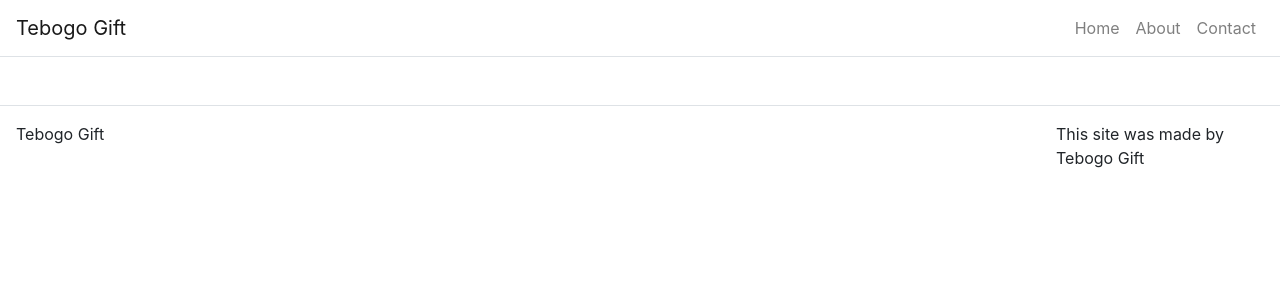
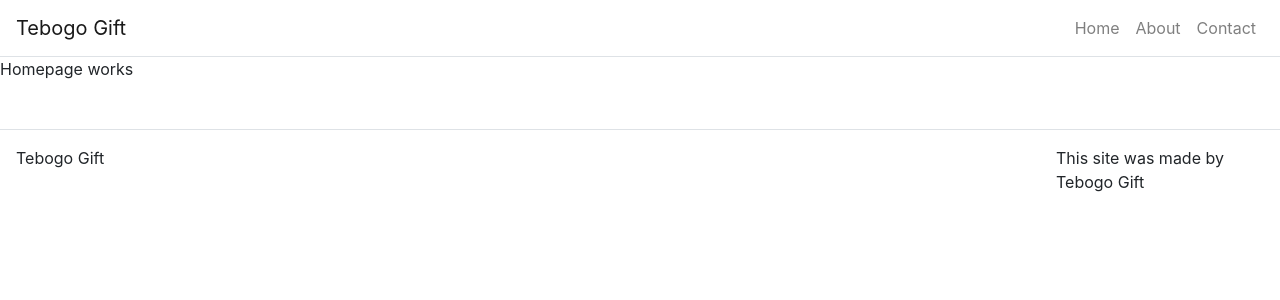
Before and after one commit to Selfmade20/react-portfolio, a React (Create React App) app: page / in a window 1280 px wide. Shown: the top 300 px of the page. Built offline with nearby package versions, Linux system fonts and the light colour scheme.

Commit message:
Adding routes to the App components

```diff
--- a/src/App.js
+++ b/src/App.js
@@ -4,6 +4,9 @@ import Container from 'react-bootstrap/Container'
 import Navbar from 'react-bootstrap/Navbar'
 import Nav from 'react-bootstrap/Nav'
 import Footer from './components/Footer';
+import Home from './components/Home'
+import About from './components/About'
+import Contact from './components/Contact'
 
 class App extends Component {
   constructor(props) {
@@ -40,9 +43,13 @@ class App extends Component {
                 <Link className='nav-link' to='/'>Home</Link>
                 <Link className='nav-link' to='/about'>About</Link>
                 <Link className='nav-link' to='/contact'>Contact</Link>
+
               </Nav>
             </Navbar.Collapse>
           </Navbar>
+          <Route path='/' exact render={() => <Home title={this.state.home.title} subTitle={this.state.home.subTitle} text={this.state.home.text} />} />
+          <Route path='/about' render={() => <About title={this.state.about.title} />} />
+          <Route path='/contact' render={() => <Contact title={this.state.contact.title} />} />
           <Footer />
         </Container>
       </Router>
--- /dev/null
+++ b/src/components/Home.js
@@ -0,0 +1,11 @@
+import React from 'react'
+
+function Home() {
+    return (
+        <div>
+            Homepage works
+        </div>
+    )
+}
+
+export default Home
```
Also changed, not shown: 1 other file (tests, documents, lock files or other folders).
